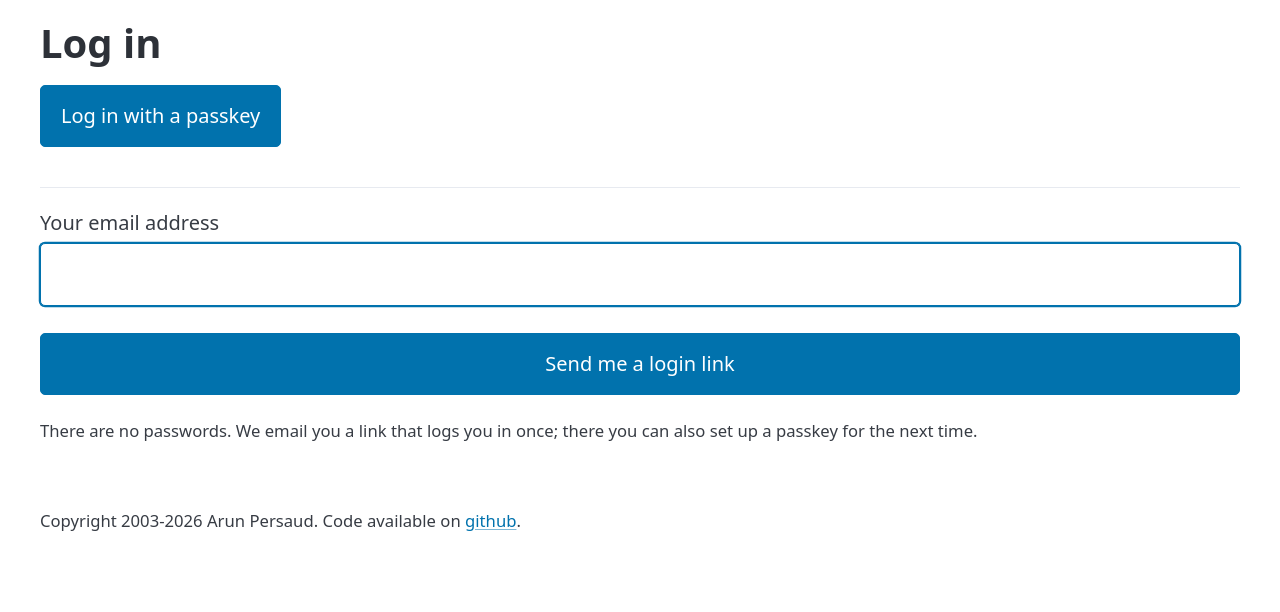
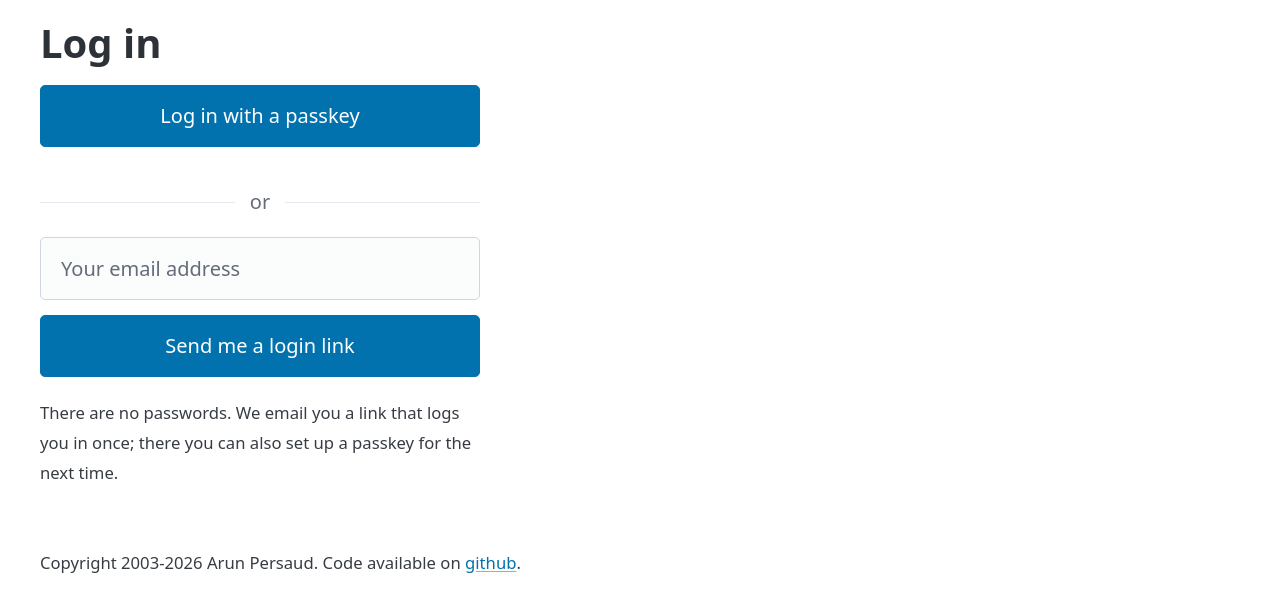
Before and after one commit to arunpersaud/e-Doko, a Flask app: page /login in a window 1280 px wide. Shown: the part 110-722 px from the top of the page. Run offline with Flask 3, Linux system fonts and the light colour scheme; parts of the project's set-up code (start-up, migrations or seed data) failed here and were passed over.

Commit message:
Login page: one narrow column with an "or" between passkey and email
Both buttons are the same size, the email field is a compact input with
a placeholder instead of a label.

```diff
--- a/edoko/static/style.css
+++ b/edoko/static/style.css
@@ -21,3 +21,20 @@ details.rename input { flex: 1 1 8rem; min-width: 8rem; }
 details.rename form button { flex: 0 0 auto; width: auto; padding: 0.4rem 1rem; }
 button.compact { padding: 0.15rem 0.6rem; font-size: 0.85em; margin: 0; width: auto; }
 td.end { text-align: right; vertical-align: top; }
+
+/* login: one narrow column, both ways in the same size */
+.login-box { max-width: 22rem; }
+.login-box button { width: 100%; }
+.login-box form input[type="email"] { margin-bottom: 0.75rem; }
+.or {
+  display: flex;
+  align-items: center;
+  gap: 0.75rem;
+  margin: 1rem 0;
+  color: var(--pico-muted-color);
+}
+.or::before, .or::after {
+  content: "";
+  flex: 1;
+  border-top: 1px solid var(--pico-muted-border-color);
+}
--- a/edoko/templates/login.html
+++ b/edoko/templates/login.html
@@ -3,16 +3,17 @@
 {% block head %}<meta name="csrf-token" content="{{ csrf_token() }}">{% endblock %}
 {% block content %}
 <h1>{{ _("Log in") }}</h1>
+<div class="login-box">
   <button type="button" data-passkey="login" data-next="{{ next }}">{{ _("Log in with a passkey") }}</button>
   <p class="error" role="alert" data-passkey-error hidden></p>
-<hr>
+  <p class="or"><span>{{ _("or") }}</span></p>
   <form method="post" action="{{ url_for('auth.login_email') }}">
     <input type="hidden" name="csrf" value="{{ csrf_token() }}">
     <input type="hidden" name="next" value="{{ next }}">
-  <label>{{ _("Your email address") }}
-    <input type="email" name="email" autocomplete="email" required autofocus>
-  </label>
+    <input type="email" name="email" autocomplete="email" required
+           placeholder="{{ _('Your email address') }}" aria-label="{{ _('Your email address') }}">
     <button type="submit">{{ _("Send me a login link") }}</button>
   </form>
   <p><small>{{ _("There are no passwords. We email you a link that logs you in once; there you can also set up a passkey for the next time.") }}</small></p>
+</div>
 {% endblock %}
```
Also changed, not shown: edoko/translations/de/LC_MESSAGES/messages.po. Lines whose indentation alone changed are shown as unchanged.
